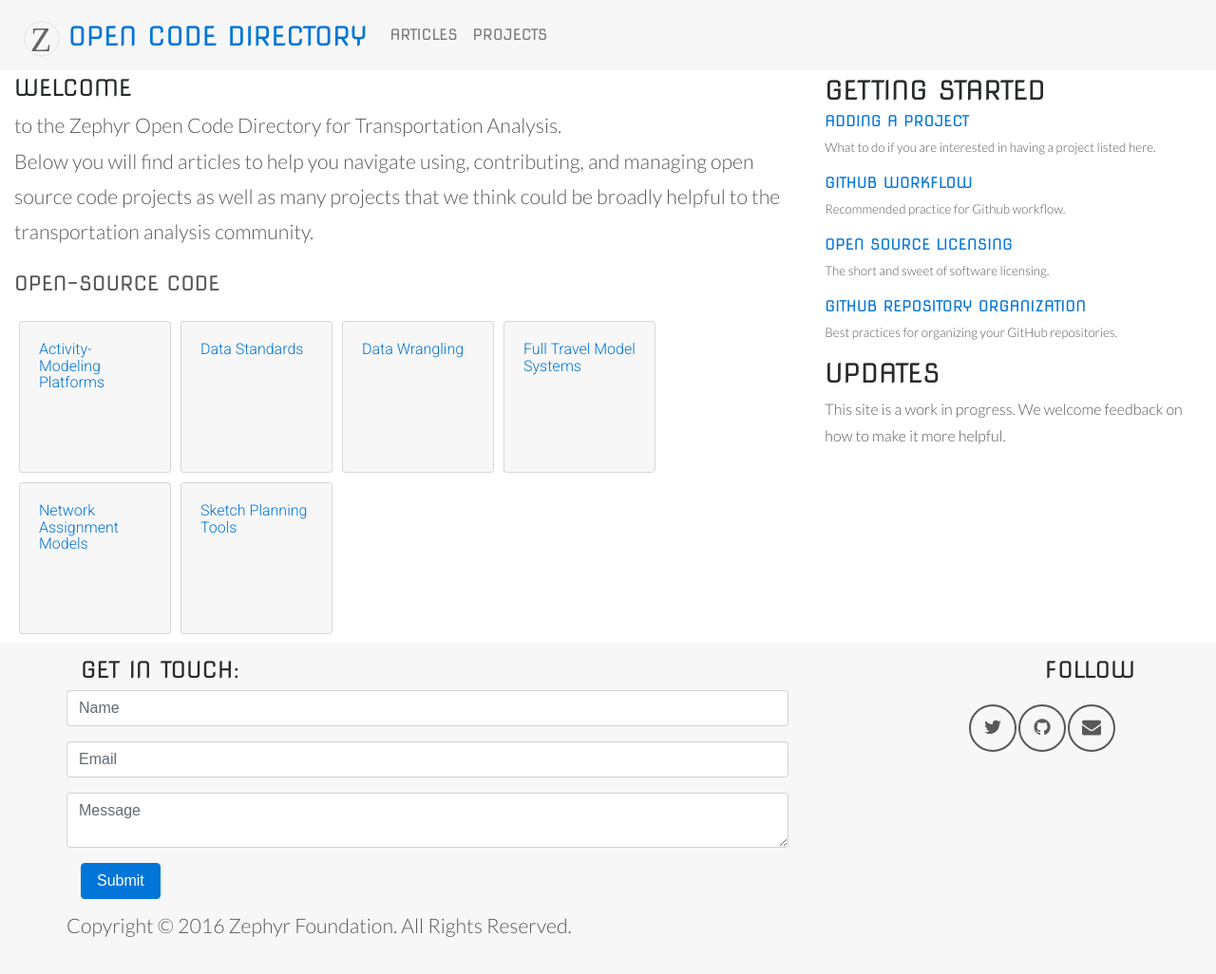
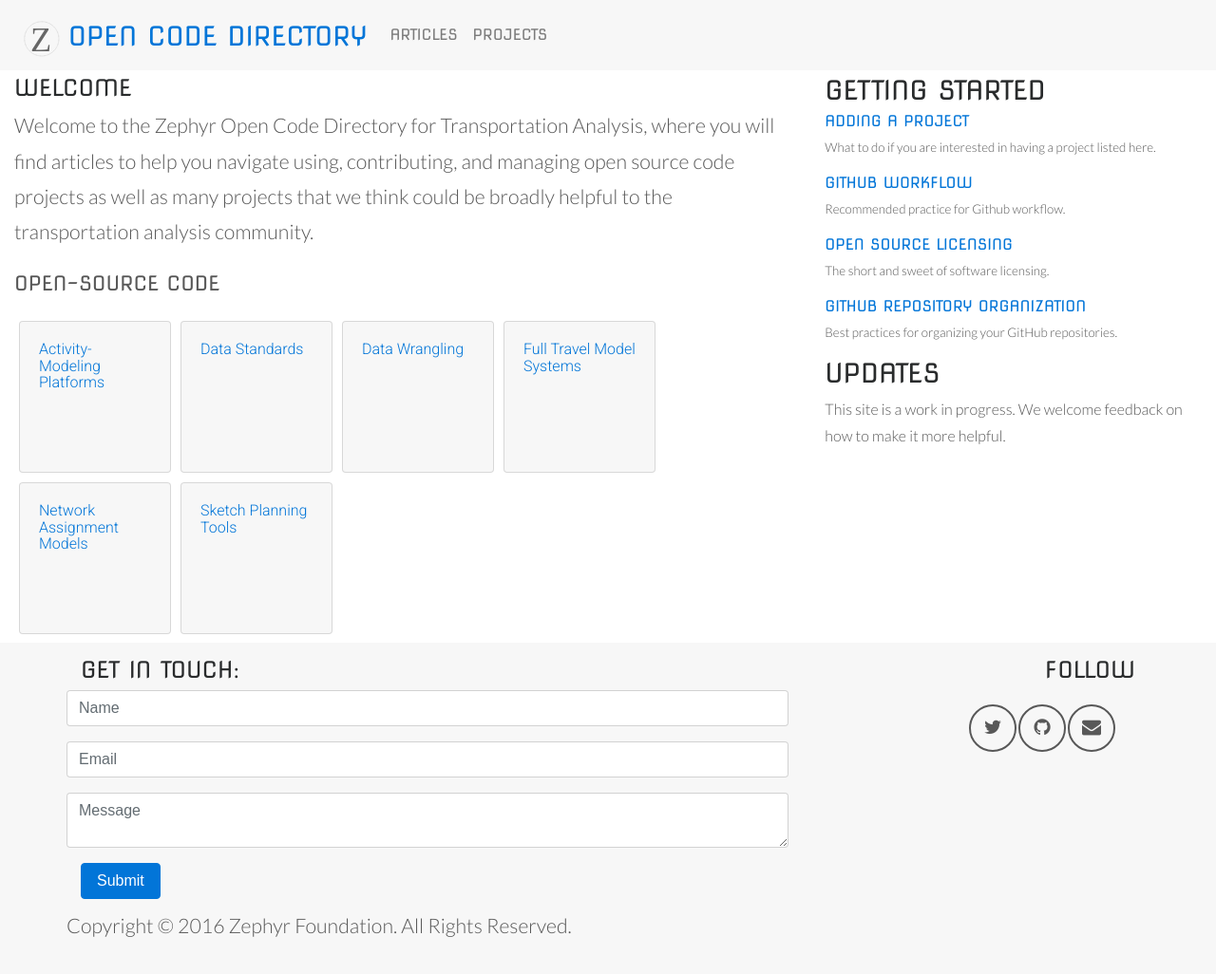
Before and after one commit to ZephyrTransport/zephyr-directory, a Jekyll site: the page built from index.html, in a window 1280 px wide and 1027 px high. Shown: the whole window at 95% size. Built offline with Jekyll 4.4.1, drawn with Linux system fonts in a browser that asks for light colours; nearby versions of some CDN libraries.

Commit message:
Refine opening message

```diff
--- a/index.html
+++ b/index.html
@@ -9,7 +9,7 @@
 
 <div class="col-md-8">
 <h4 class="zephyr">Welcome </h4>
-<p>to the Zephyr Open Code Directory for Transportation Analysis.<br>  Below you will find articles to help you navigate using, contributing, and managing open source code projects as well as many projects that we think could be broadly helpful to the transportation analysis community.
+<p>Welcome to the Zephyr Open Code Directory for Transportation Analysis, where you will find articles to help you navigate using, contributing, and managing open source code projects as well as many projects that we think could be broadly helpful to the transportation analysis community.
 </p>
 
 <section id="projects">
```
